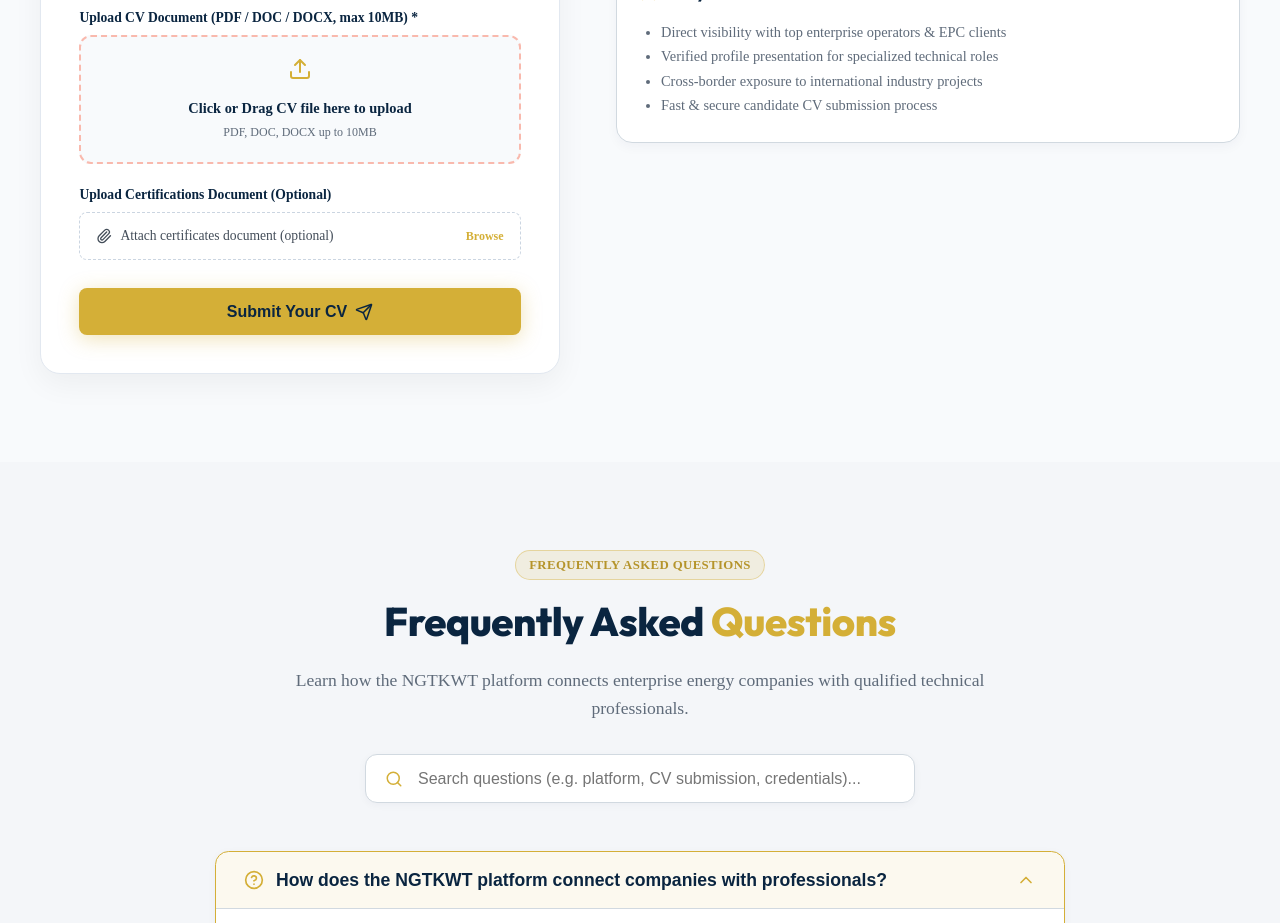
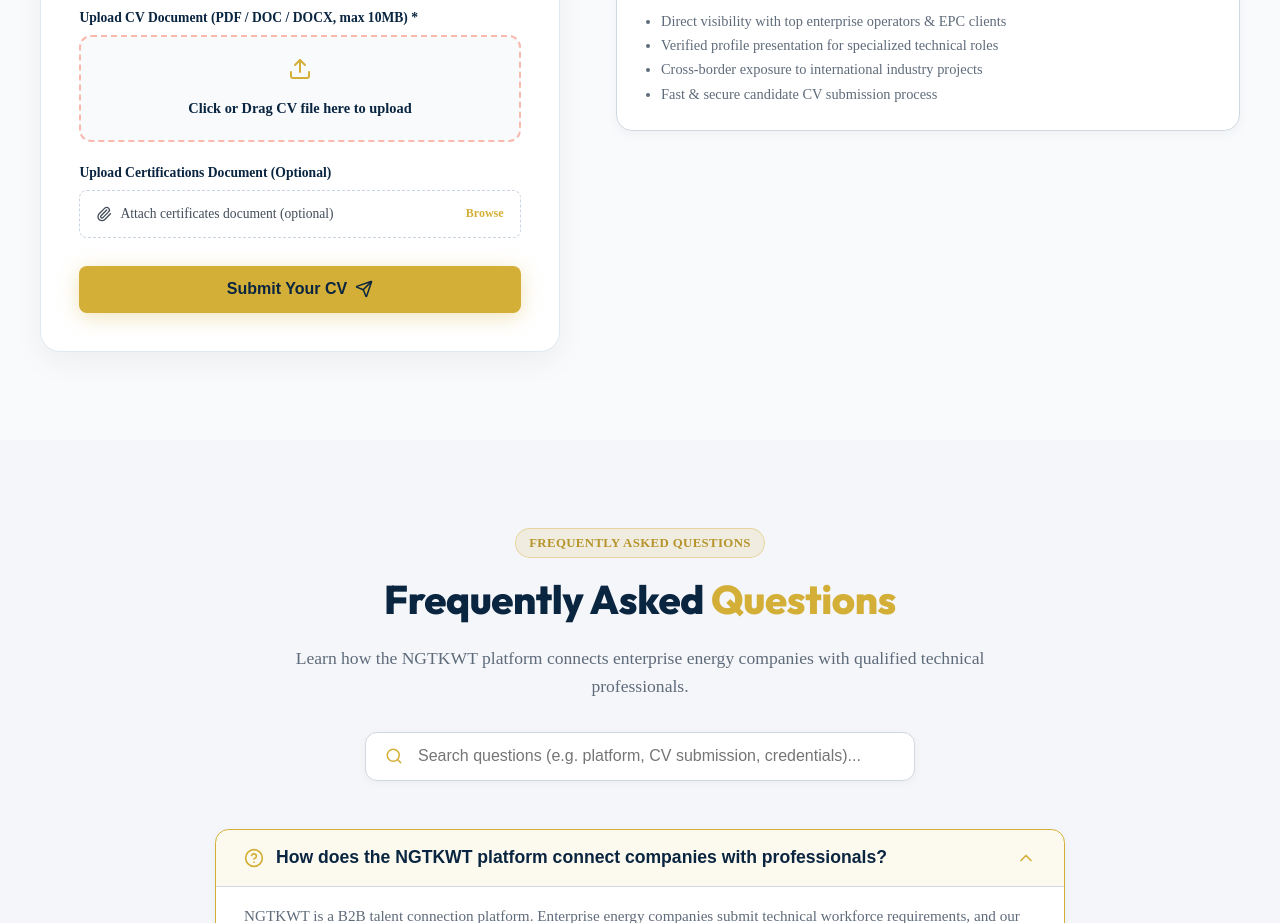
Before and after one commit to Sanjay2052/-NGTKWT, a React (Vite) app: page / in a window 1280 px wide. Shown: the part 7380-8303 px from the top of the page. Built offline with nearby package versions, Linux system fonts and the light colour scheme.

Commit message:
feat: create WorkerForm component with file upload and Google Sheets integration

```diff
--- a/src/components/WorkerForm/WorkerForm.jsx
+++ b/src/components/WorkerForm/WorkerForm.jsx
@@ -533,9 +533,6 @@ export default function WorkerForm({ onSubmissionSuccess }) {
                         <div style={{ color: 'var(--color-navy-950)', fontWeight: 600, fontSize: '0.9rem' }}>
                           {cvFile ? cvFile.name : 'Click or Drag CV file here to upload'}
                         </div>
-                        <div style={{ color: 'var(--color-gray-600)', fontSize: '0.75rem', marginTop: '0.2rem' }}>
-                          {cvFile ? `${(cvFile.size / 1024 / 1024).toFixed(2)} MB Attached` : 'PDF, DOC, DOCX up to 10MB'}
-                        </div>
                       </>
                     )}
                   </div>
```
